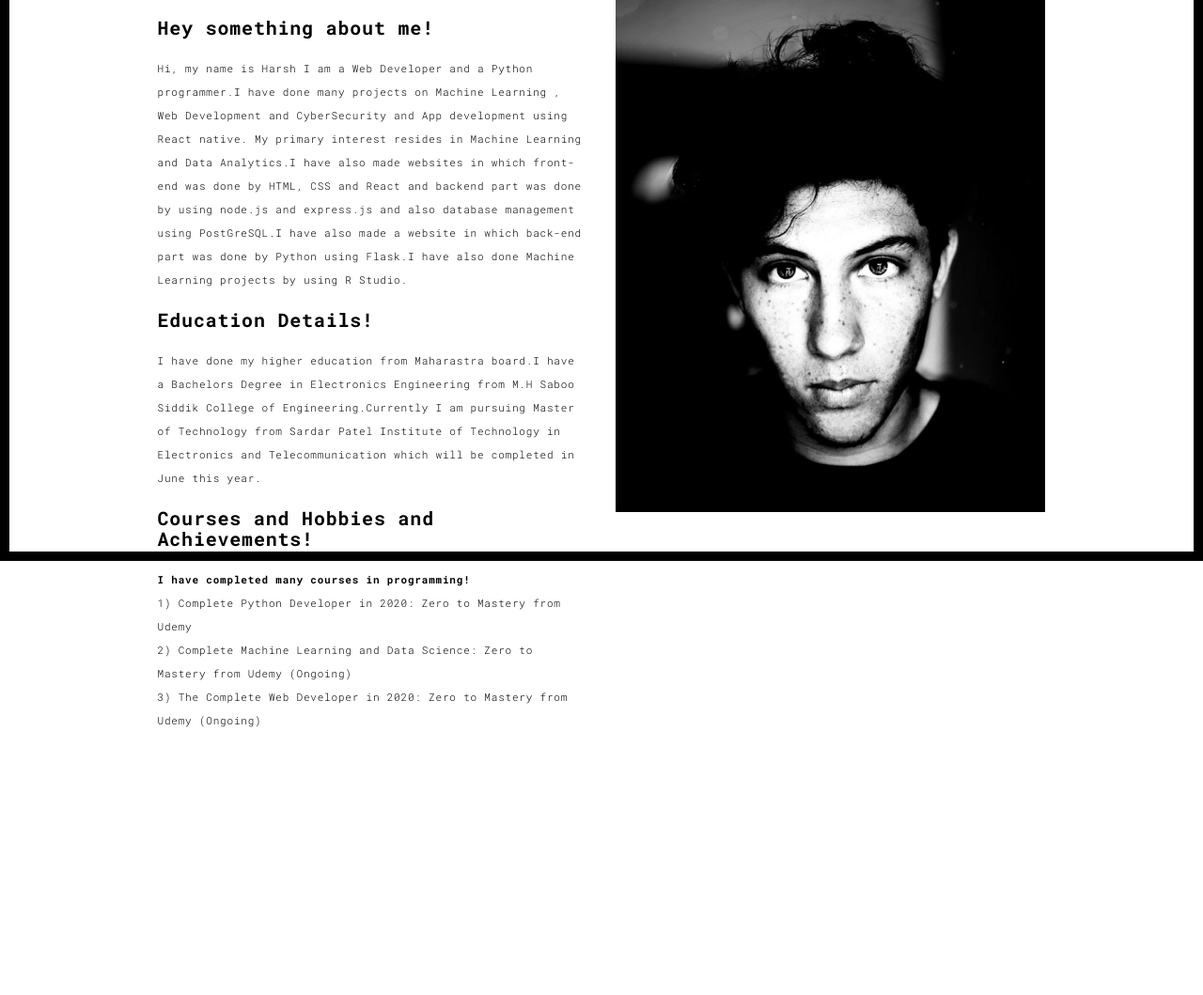
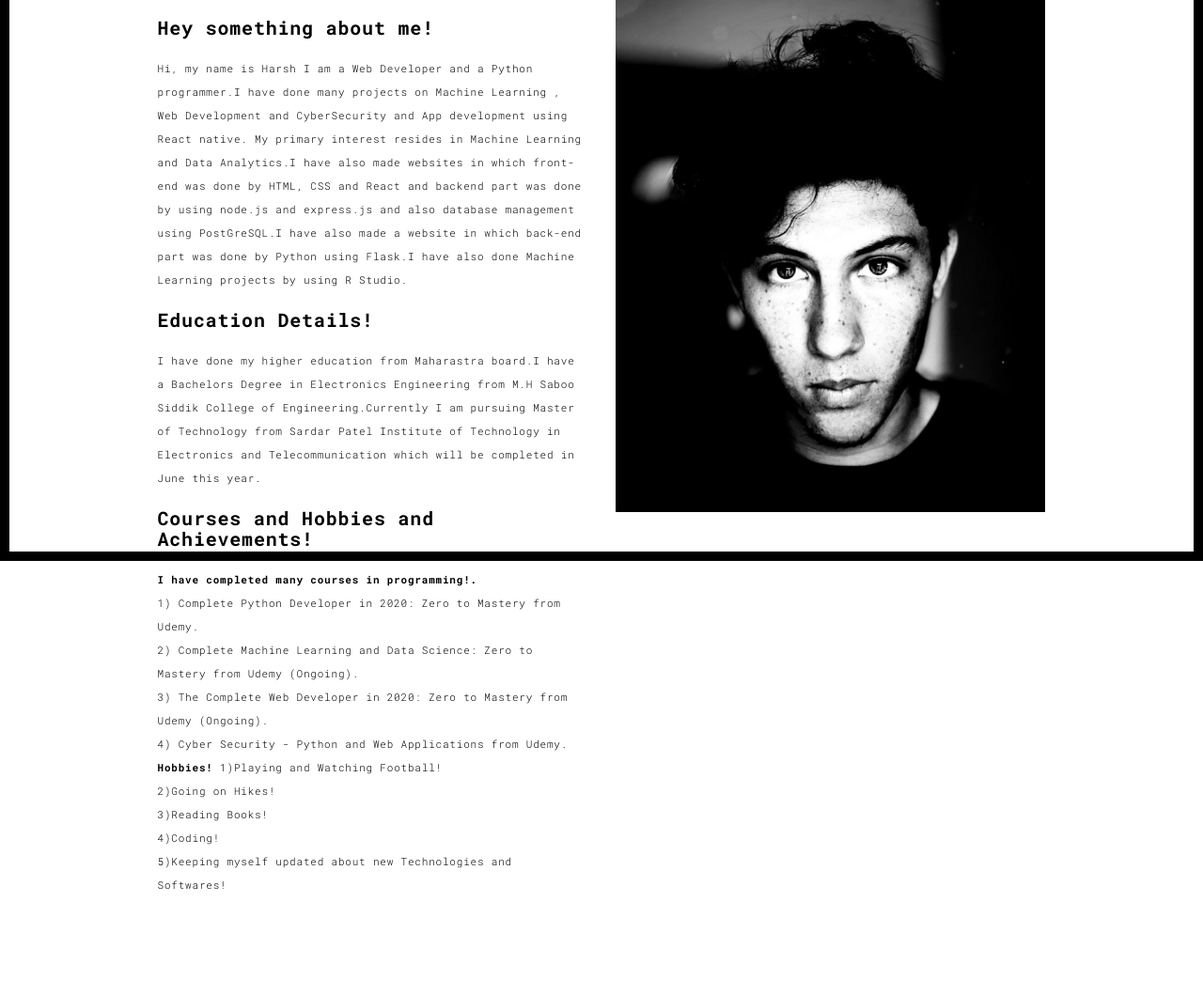
Before and after one commit to Harsh71019/portfo, a Flask app: page /about.html in a window 1280 px wide. Shown: the part 203-1262 px from the top of the page at 94% size. Before the commit the page ends 977 px from the top, so only its background shows below. Run offline with Flask 2, Linux system fonts and the light colour scheme; some libraries are stand-ins or nearby versions.

Commit message:
Hey about.tml changes

```diff
--- a/templates/about.html
+++ b/templates/about.html
@@ -76,13 +76,19 @@
 
                   <h3>Courses and Hobbies and Achievements!</h3>
                   <p>
-                       <b> I have completed many courses in programming! </b> <br>
-                   1) Complete Python Developer in 2020: Zero to Mastery from Udemy   <br>
-                   2) Complete Machine Learning and Data Science: Zero to Mastery from Udemy (Ongoing)<br>
-                   3) The Complete Web Developer in 2020: Zero to Mastery from Udemy (Ongoing)<br>
+                       <b> I have completed many courses in programming!. </b> <br>
+                   1) Complete Python Developer in 2020: Zero to Mastery from Udemy.   <br>
+                   2) Complete Machine Learning and Data Science: Zero to Mastery from Udemy (Ongoing).<br>
+                   3) The Complete Web Developer in 2020: Zero to Mastery from Udemy (Ongoing).<br>
+                   4) Cyber Security - Python and Web Applications from Udemy. <br>
 
+                   <b>Hobbies!</b>
 
-
+                   1)Playing and Watching Football!<br>
+                   2)Going on Hikes!<br>
+                   3)Reading Books!<br>
+                   4)Coding! <br>
+                   5)Keeping myself updated about new Technologies and Softwares!
                   </p>
                 </div>
                 <div class="col-xs-12 col-md-6">
```
